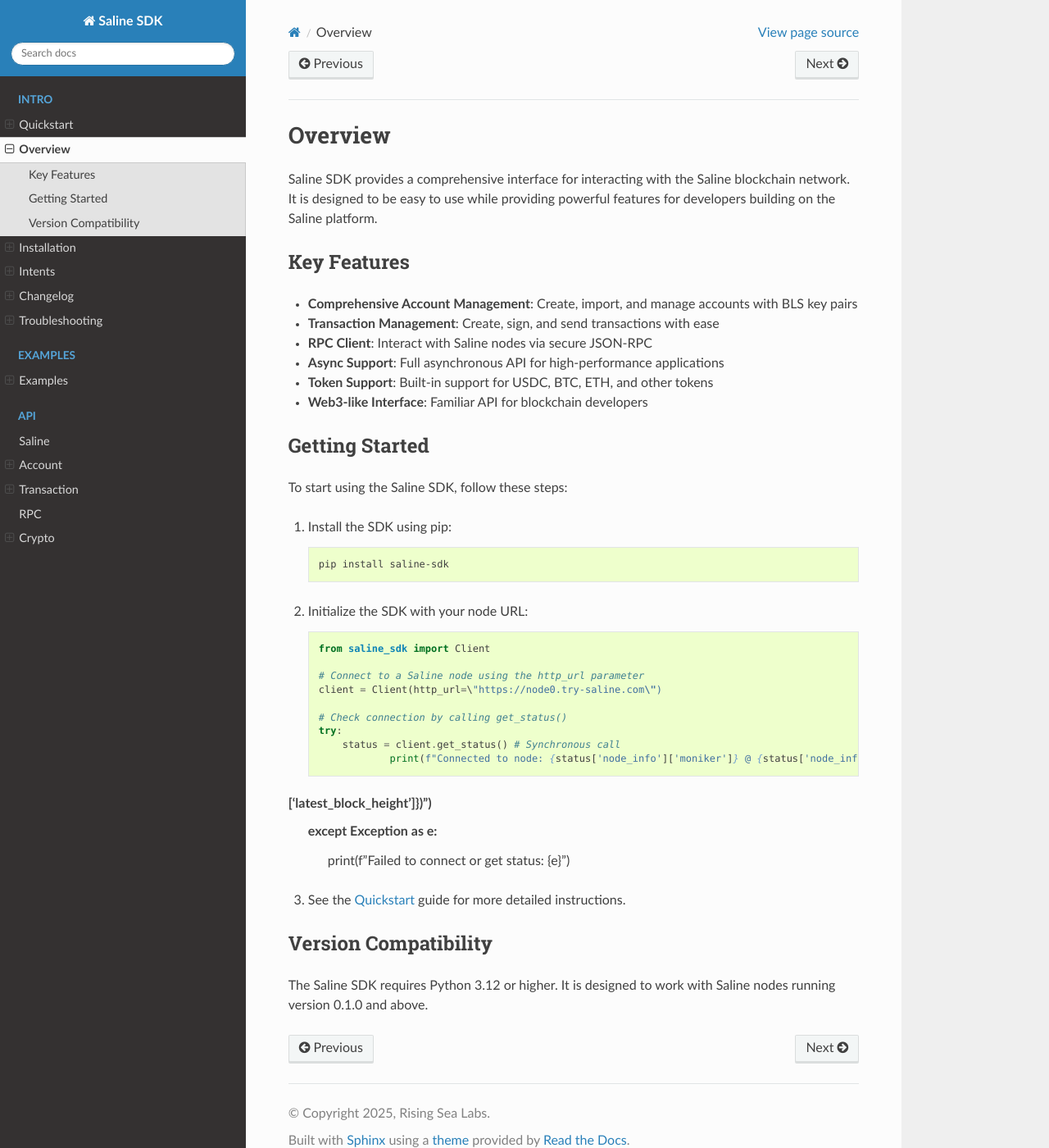
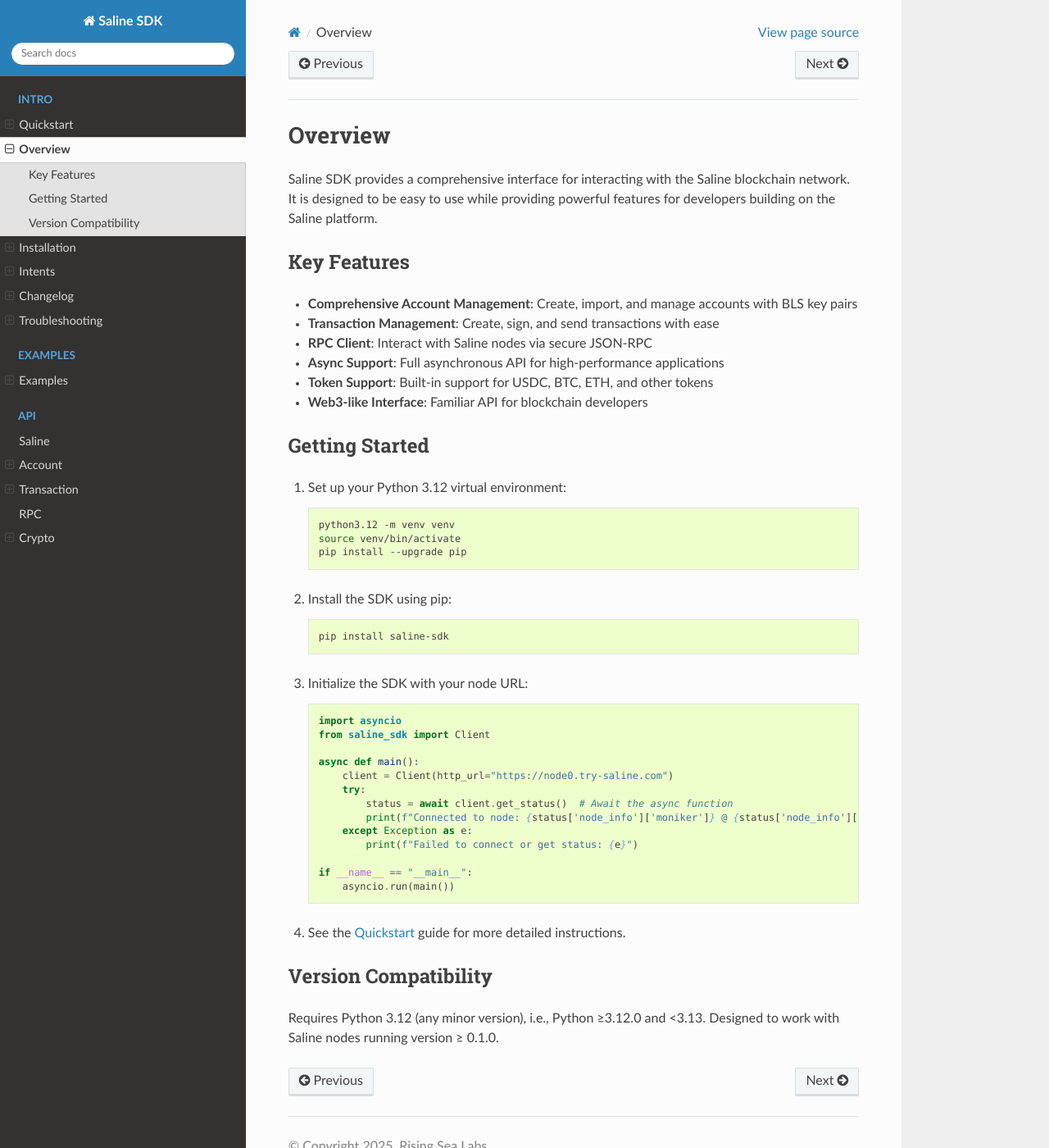
Before and after one commit to risingsealabs/saline-sdk, a Sphinx documentation site: the page built from docs/overview.rst, in a window 1280 px wide and 1400 px high. Shown: the whole window at 82% size. Built offline with Sphinx 7.4.7 and the Read the Docs theme 3.1.0, drawn with Linux system fonts in a browser that asks for light colours; the version number is read from the project's files by our own code.

Commit message:
update python version reference in docs

```diff
--- a/docs/overview.rst
+++ b/docs/overview.rst
@@ -18,34 +18,44 @@ Key Features
 Getting Started
 --------------
 
-To start using the Saline SDK, follow these steps:
+1. Set up your Python 3.12 virtual environment:
 
-1. Install the SDK using pip:
+   .. code-block:: bash
+
+       python3.12 -m venv venv
+       source venv/bin/activate
+       pip install --upgrade pip
+
+
+
+2. Install the SDK using pip:
 
    .. code-block:: bash
 
        pip install saline-sdk
 
-2. Initialize the SDK with your node URL:
+3. Initialize the SDK with your node URL:
 
    .. code-block:: python
 
-       from saline_sdk import Client
+    import asyncio
+    from saline_sdk import Client
 
-       # Connect to a Saline node using the http_url parameter
-       client = Client(http_url=\"https://node0.try-saline.com\")
+    async def main():
+        client = Client(http_url="https://node0.try-saline.com")
+        try:
+            status = await client.get_status()  # Await the async function
+            print(f"Connected to node: {status['node_info']['moniker']} @ {status['node_info']['network']} (Block: {status['sync_info']['latest_block_height']})")
+        except Exception as e:
+            print(f"Failed to connect or get status: {e}")
 
-       # Check connection by calling get_status()
-       try:
-           status = client.get_status() # Synchronous call
-                   print(f"Connected to node: {status['node_info']['moniker']} @ {status['node_info']['network']} (Block: {status['sync_info']['latest_block_height']})")
-['latest_block_height']})")
-       except Exception as e:
-           print(f"Failed to connect or get status: {e}")
+    if __name__ == "__main__":
+        asyncio.run(main())
 
-3. See the :doc:`quickstart` guide for more detailed instructions.
+
+4. See the :doc:`quickstart` guide for more detailed instructions.
 
 Version Compatibility
 -------------------
-
-The Saline SDK requires Python 3.12 or higher. It is designed to work with Saline nodes running version 0.1.0 and above.
+Requires Python 3.12 (any minor version), i.e., Python ≥3.12.0 and <3.13.
+Designed to work with Saline nodes running version ≥ 0.1.0.
--- a/pyproject.toml
+++ b/pyproject.toml
@@ -6,7 +6,7 @@ authors = [
     {name = "Rising Sea Labs", email = "info@risingsealabs.com"}
 ]
 readme = "README.md"
-requires-python = ">=3.12"
+requires-python = ">=3.12,<3.13"
 license = {text = "MIT"}
 keywords = ["blockchain", "cryptocurrency", "saline", "web3"]
 classifiers = [
```
Also changed, not shown: README.md (+3 -3 lines), docs/examples.rst (+14 -24 lines).
